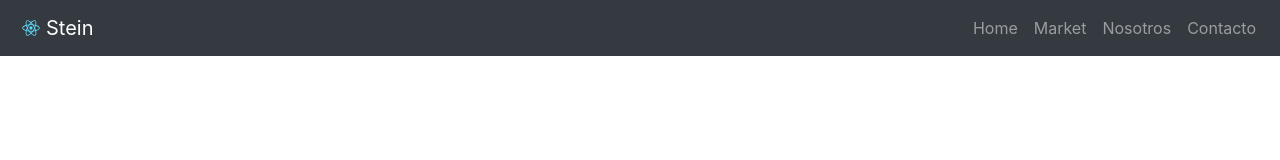
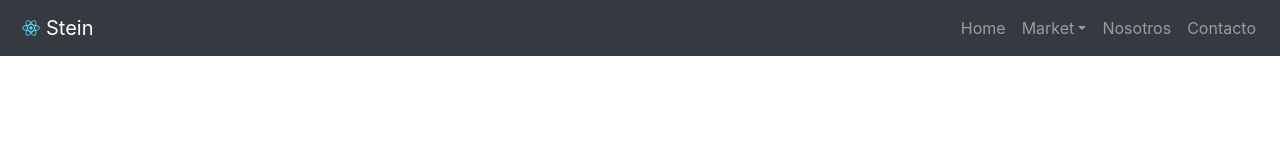
Before and after one commit to OrtizIgnacioA/Proyecto-Coder, a React (Create React App) app: page / in a window 1280 px wide. Shown: the top 160 px of the page. Built offline with nearby package versions, Linux system fonts and the light colour scheme.

Commit message:
NavBar
Se agrega Dropdown

```diff
--- a/src/components/Navbar.jsx
+++ b/src/components/Navbar.jsx
@@ -1,4 +1,4 @@
-import { Nav, Navbar } from 'react-bootstrap';
+import { Nav, Navbar, NavDropdown } from 'react-bootstrap';
 import logo from '../assets/static/logo.svg';
 import 'bootstrap/dist/css/bootstrap.min.css';
 
@@ -22,7 +22,13 @@ const NavBar = () => {
       >
         <Nav>
           <Nav.Link href='#home'>Home</Nav.Link>
-          <Nav.Link href='#market'>Market</Nav.Link>
+          <NavDropdown title='Market' id='collasible-nav-dropdown'>
+            <NavDropdown.Item href='#market/2.1'>Cervezas</NavDropdown.Item>
+            <NavDropdown.Item href='#market/2.2'>Combos</NavDropdown.Item>
+            <NavDropdown.Item href='#market/2.3'>
+              Merchandising
+            </NavDropdown.Item>
+          </NavDropdown>
           <Nav.Link href='#nosotros'>Nosotros</Nav.Link>
           <Nav.Link href='#contacto'>Contacto</Nav.Link>
         </Nav>
```
Also changed, not shown: 1 other file (tests, documents, lock files or other folders).
